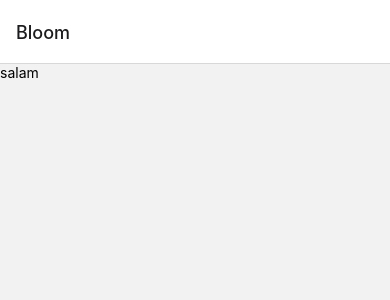
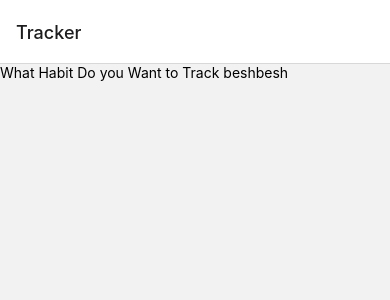
Before and after one commit to Thesis-Project24/BloomClient, a React Native app in the folder Bloom/: screen /Tracker in a window 390 px wide. Before the commit this address had no page. Shown: the top 300 px of the page. Built offline with nearby package versions, Linux system fonts and the light colour scheme.

Commit message:
pull sake

```diff
--- a/Bloom/App.tsx
+++ b/Bloom/App.tsx
@@ -1,6 +1,7 @@
 import { StatusBar } from "expo-status-bar";
 import { Text, View } from "react-native";
 import Home from "./screens/Home";
+import Tracker from "./screens/Tracker";
 import { createStackNavigator } from "@react-navigation/stack";
 import Login from "./screens/Login";
 import { NavigationContainer } from "@react-navigation/native";
@@ -9,9 +10,10 @@
   const Stack = createStackNavigator();
   return (
     <NavigationContainer>
-      <Stack.Navigator>
+      <Stack.Navigator initialRouteName="Tracker">
         <Stack.Screen name="Bloom" component={Home} />
         <Stack.Screen name="Login" component={Login} />
+        <Stack.Screen name="Tracker" component={Tracker}/>
       </Stack.Navigator>
     </NavigationContainer>
   );
--- /dev/null
+++ b/Bloom/screens/Tracker.tsx
@@ -0,0 +1,20 @@
+import { View, Text } from 'react-native'
+import React from 'react'
+import { StyleSheet } from 'react-native'
+
+const Tracker = () => {
+  return (
+    <View style={styles.container}>
+      <Text>What Habit Do you Want to Track beshbesh</Text>
+    </View>
+  )
+}
+
+const styles = StyleSheet.create({
+    container : {
+        backgroundColor: 'F3F0EA'
+    }
+
+})
+
+export default Tracker
```
